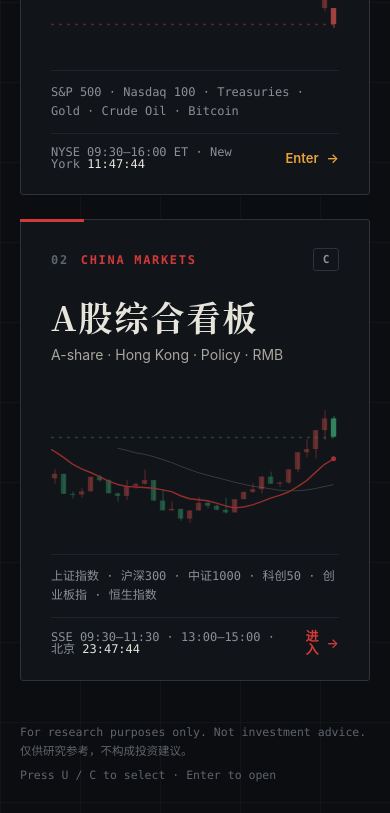
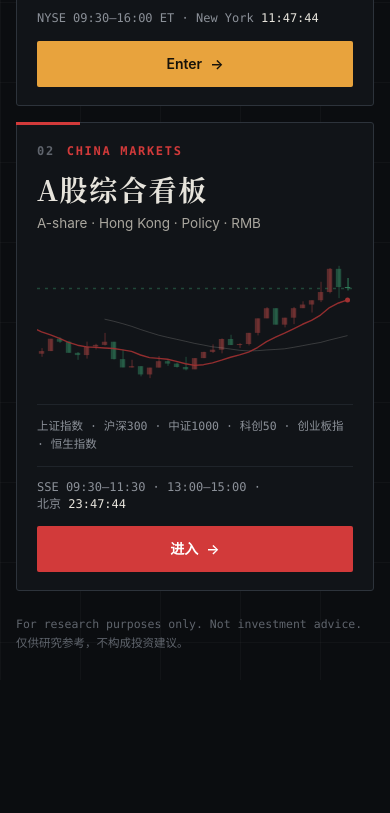
Before and after one commit to bellingxu/bellingxu.github.io, a plain HTML site: page index.html in a window 390 px wide. Shown: the part 638-1451 px from the top of the page. After the commit the page ends 1318 px from the top, so only its background shows below. Drawn offline with Linux system fonts and the light colour scheme.

Commit message:
Add mobile layout to homepage
Phone-width styles (compact header, full-width enter buttons, no keyboard hints), touch devices skip the hover/dim selection, and the decorative charts scale to visible candles only. Desktop layout unchanged.

Co-Authored-By: Claude Opus 5.5 <noreply@anthropic.com>

```diff
--- a/index.html
+++ b/index.html
@@ -118,6 +118,38 @@
       .desk { min-height: 380px; }
       footer { padding: 18px 20px 28px; flex-direction: column; gap: 6px; }
     }
+    /* ---- 手机（≤600px）：紧凑排版，底部改成整行的进入按钮 ---- */
+    @media (max-width: 600px) {
+      .top { height: 52px; padding: 0 16px; }
+      .brand span, kbd, footer .keys { display: none; }
+      main { padding: 36px 16px 16px; }
+      .eyebrow { margin-bottom: 14px; }
+      h1 { font-size: 34px; }
+      .lede { margin-bottom: 28px; font-size: 15px; }
+      .desks { gap: 16px; }
+      .desk { min-height: 0; padding: 22px 20px 18px; }
+      .desk-head { margin-bottom: 16px; }
+      .desk h2 { font-size: 28px; }
+      .desk .sub { font-size: 13.5px; }
+      .chart { flex: none; height: 140px; min-height: 0; margin: 18px 0 12px; }
+      .coverage { font-size: 11.5px; word-break: keep-all; }
+      .nw { white-space: nowrap; }
+      .desk-foot { flex-direction: column; align-items: stretch; gap: 14px; line-height: 1.4; }
+      .enter {
+        justify-content: center; min-height: 46px; margin: 0; padding: 0 12px; font-size: 14px;
+        background: var(--accent); color: var(--on-accent);
+      }
+      footer { padding: 8px 16px 28px; }
+    }
+    /* ---- 触屏：没有「移开鼠标」，不做选中 / 变暗，按下时给一点反馈 ---- */
+    @media (hover: none) {
+      .desk:hover, .desk.selected {
+        transform: none; box-shadow: none; background-image: none; border-color: var(--border-strong);
+      }
+      .desk:hover::before, .desk.selected::before { width: 64px; }
+      .desks.has-selection .desk:not(.selected) { opacity: 1; }
+      .desk:active { border-color: var(--accent-line); }
+    }
     @media (prefers-reduced-motion: reduce) {
       .desk, .desk::before, .enter span { transition: none; }
     }
@@ -151,7 +183,7 @@
         <div class="chart"><canvas data-seed="7"></canvas></div>
         <div class="coverage">S&amp;P 500 · Nasdaq 100 · Treasuries · Gold · Crude Oil · Bitcoin</div>
         <div class="desk-foot">
-          <span>NYSE 09:30–16:00 ET · New York <b data-tz="America/New_York">--:--:--</b></span>
+          <span>NYSE 09:30–16:00 ET · <span class="nw">New York <b data-tz="America/New_York">--:--:--</b></span></span>
           <span class="enter">Enter <span>→</span></span>
         </div>
       </a>
@@ -166,7 +198,7 @@
         <div class="chart"><canvas data-seed="11"></canvas></div>
         <div class="coverage">上证指数 · 沪深300 · 中证1000 · 科创50 · 创业板指 · 恒生指数</div>
         <div class="desk-foot">
-          <span>SSE 09:30–11:30 · 13:00–15:00 · 北京 <b data-tz="Asia/Shanghai">--:--:--</b></span>
+          <span>SSE 09:30–11:30 · 13:00–15:00 · <span class="nw">北京 <b data-tz="Asia/Shanghai">--:--:--</b></span></span>
           <span class="enter">进入 <span>→</span></span>
         </div>
       </a>
@@ -175,7 +207,7 @@
 
   <footer>
     <span>For research purposes only. Not investment advice. 仅供研究参考，不构成投资建议。</span>
-    <span>Press U / C to select · Enter to open</span>
+    <span class="keys">Press U / C to select · Enter to open</span>
   </footer>
 
   <script>
@@ -259,8 +291,10 @@
       }
     };
     Chart.prototype.range = function (snap) {
-      var a = Infinity, b = -Infinity;
-      for (var i = 0; i < this.candles.length; i++) { a = Math.min(a, this.candles[i].l); b = Math.max(b, this.candles[i].h); }
+      // 只按画面里看得见的 K 线定上下范围（左侧屏幕外那些只用来算均线）
+      var a = Infinity, b = -Infinity, n = this.candles.length;
+      var first = Math.max(0, n - 1 - Math.ceil((this.headX + this.CW) / this.CW));
+      for (var i = first; i < n; i++) { a = Math.min(a, this.candles[i].l); b = Math.max(b, this.candles[i].h); }
       var pad = (b - a) * 0.1 + 0.3;
       a -= pad; b += pad;
       if (snap) { this.lo = a; this.hi = b; } else { this.lo += (a - this.lo) * 0.04; this.hi += (b - this.hi) * 0.04; }
```
